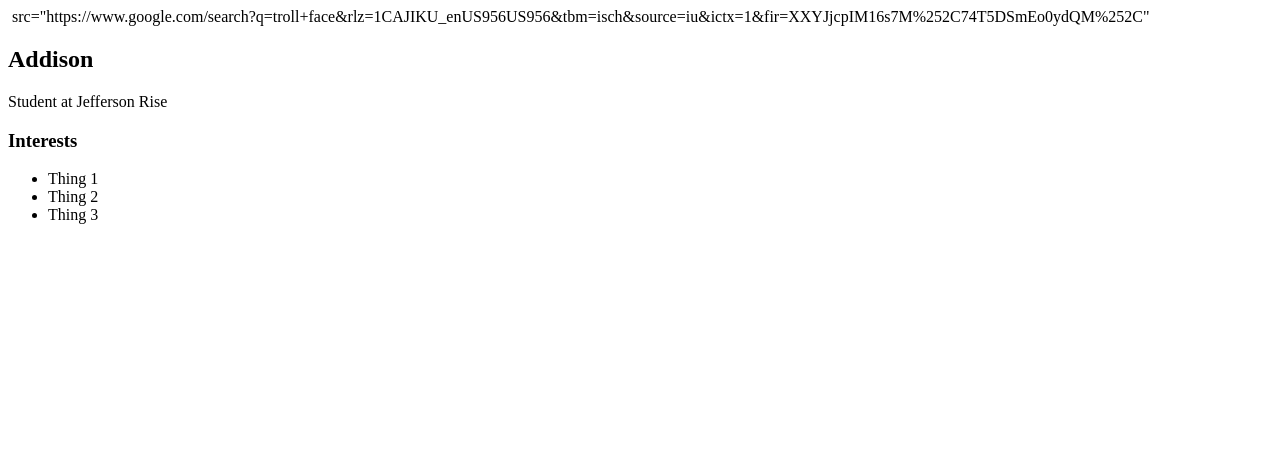
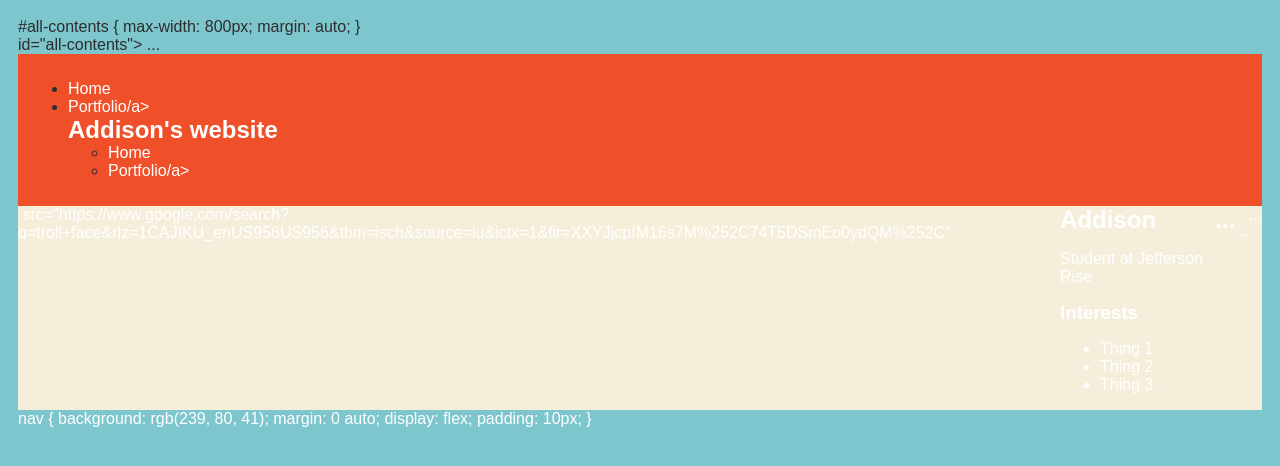
Before and after one commit to Anguyen903/Anguyen903.github.io, a plain HTML site: page index.html in a window 1280 px wide. Drawn offline with Linux system fonts and the light colour scheme.

Commit message:
add index.html file

```diff
--- a/index.html
+++ b/index.html
@@ -2,12 +2,97 @@
 <html>
     <head>
         <title>Addison's website</title>
+        <style>
+            body {
+                background: rgb(125, 198, 205);
+                color: rgb(45, 45, 45);
+                padding: 10px;
+                font-family: arial;
+            }
+            #all-contents {
+                max-width: 800px;
+                margin: auto;
+            }
+
+            /* navigation menu */
+            nav {
+                background: rgb(239, 80, 41);
+                margin: 0 auto;
+                display: flex;
+                padding: 10px;
+            }
+            h1 {
+                display: flex;
+                align-items: center;
+                color: white;
+                flex: 1;
+                margin: 0;
+            }
+            #nav-ul {
+                list-style-image: none;
+            }
+            .nav-li {
+                display: inline-block;
+                padding: 0 10px;
+            }
+            a {
+                text-decoration: none;
+                color: #fff;
+            }
+
+            /* main container area beneath menu */
+            main {
+                background: rgb(245, 238, 219);
+                display: flex;
+            }
+            .sidebar {
+                margin-right: 25px;
+                padding: 10px;
+            }
+            .sidebar-img {
+                width: 200px;
+            }
+            .content {
+                flex: 1;
+                padding: 15px;
+            }
+            #interests {
+                border: 4px silver ridge;
+                padding: 8px;
+            }
+            h2, h3 {
+                margin: 0px;
+            }
+        </style>
     </head>
 
     <body>
-        <div>
+        #all-contents {
+            max-width: 800px;
+            margin: auto;
+        }
+        <div> id="all-contents">
+            ...
+        </div>
+    </body>
             <nav>
+            <ul>
+                <li>
+                    <a href="index.html"> Home </a>
+                </li>
+                <li>
+                    <a href="portfolio.html"> Portfolio/a>
+                </li>
 
+                <h1>Addison's website</h1>
+                <ul>
+                    <li>
+                        <a href="index.html"> Home </a>
+                    </li>
+                    <li>
+                        <a href="portfolio.html"> Portfolio/a>
+                    </li>
+                </ul>
             </nav>
             <main>
 
@@ -26,7 +111,21 @@
                         <li>Thing 3</li>
                     </ul>
                 </div>
+                     <h2>...</h2>
+                     <p>...</p>
+                     <!-- Interests section -->
+                     <div>
+                         ...
+                     </div>
+                 </div>
             </main>
+            nav {
+                background: rgb(239, 80, 41);
+                margin: 0 auto;
+                display: flex;
+                padding: 10px;
+            }
         </div>
+             <img>
     </body>
 </html>
```
Also changed, not shown: portfolio.html (added, +29 -0 lines).
